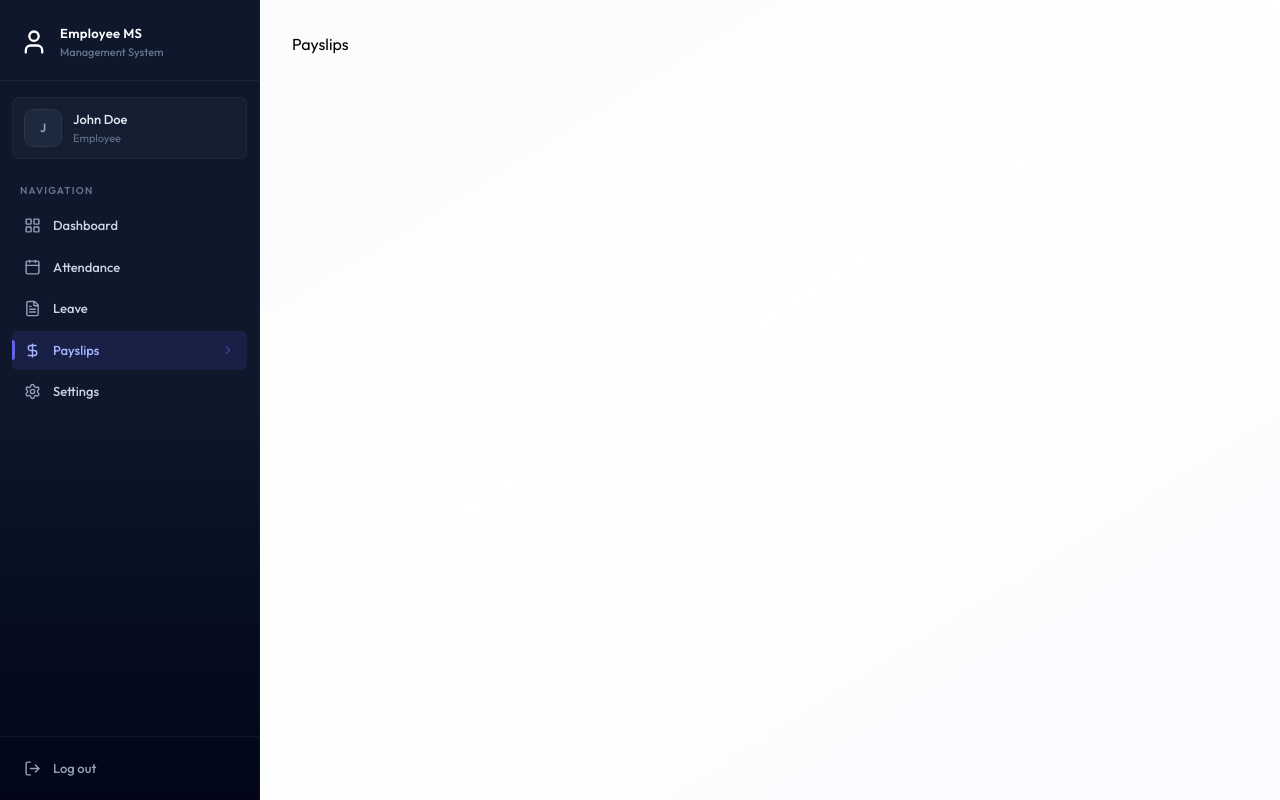
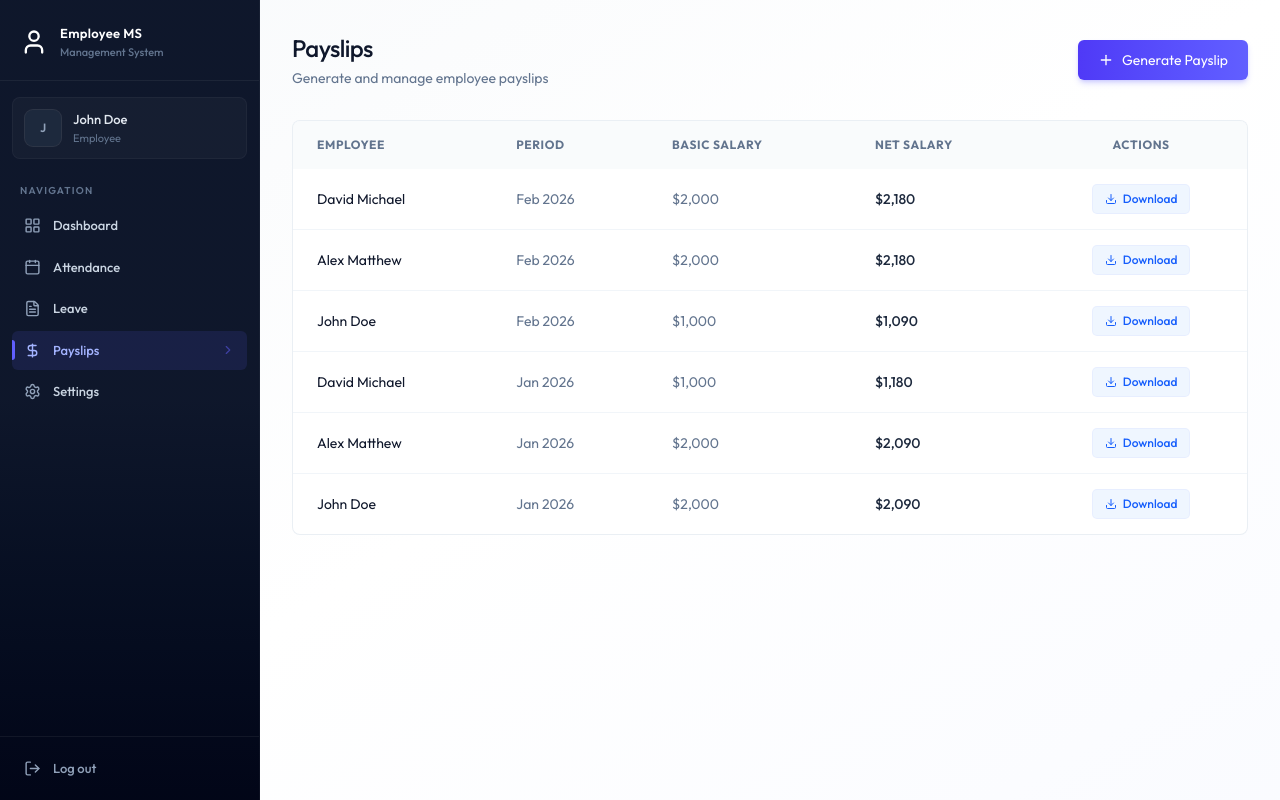
Before and after one commit to Manish-Dewangan/EmpTrack, a React (Vite) app in the folder client/: page /payslips in a window 1280 px wide. Built offline with nearby package versions, Linux system fonts and the light colour scheme.

Commit message:
Payslip page UI completed

```diff
--- /dev/null
+++ b/client/src/components/payslip/GeneratePayslipForm.jsx
@@ -0,0 +1,97 @@
+import { Loader2, Plus, X } from 'lucide-react'
+import React, { useState } from 'react'
+
+const GeneratePayslipForm = ({ employees, onSuccess }) => {
+    const [isOpen, setIsOpen] = useState(false)
+    const [loading, setLoading] = useState(false)
+
+    if (!isOpen) return (<button onClick={() => setIsOpen(true)} className="btn-primary flex items-center gap-2">
+        <Plus className='w-4 h-4' /> Generate Payslip
+
+    </button>)
+
+    const handleSubmit = async (e) => {
+        e.preventDefault()
+        setLoading(true)
+
+
+    }
+    return (
+        <div className='fixed inset-0 bg-black/40 backdrop-blur-sm flex items-center justify-center z-50 p-4'>
+            <div className='card max-w-lg w-full p-6 animate-slide-up'>
+                <div className='flex justify-between items-center mb-6'>
+                    <h3 className='text-lg font-semibold text-slate-900'>Generate Monthly Payslip</h3>
+                    <button onClick={() => setIsOpen(false)} className='text-slate-400 hover:text-slate-600'>
+                        <X className='w-5 h-5' />
+                    </button>
+
+                </div>
+                <form onSubmit={handleSubmit} className='space-y-4'>
+
+                    {/* Select Employee */}
+                    <div>
+                        <label className="block text-sm font-medium text-slate-700 mb-2">Select Employee</label>
+
+                        <select name='employeeId' required>
+                            {employees.map((e) => (
+                                <option key={e._id || e.id}>
+                                    {e.firstName} {e.lastName} ({e.position})
+                                </option>
+                            ))}
+                        </select>
+                    </div>
+
+                    {/* Select Month and year */}
+                    <div className='grid grid-cols-2 gap-4'>
+                        <div>
+                            <label className="block text-sm font-medium text-slate-700 mb-2">Month</label>
+                            <select name="month">
+                                {Array.from({ length: 12 }, (_, i) => i + 1).map((m) => (
+                                    <option key={m} value={m}>
+                                        {m}
+                                    </option>
+                                ))}
+                            </select>
+
+                        </div>
+                        <div>
+                            <label className="block text-sm font-medium text-slate-700 mb-2">Year</label>
+                            <input type="number" name='year' defaultValue={new Date().getFullYear()} required />
+
+                        </div>
+                    </div>
+
+                    {/* Basic Salary */}
+                    <div>
+                        <label className="block text-sm font-medium text-slate-700 mb-2">Basic Salary</label>
+                        <input type="number" name='basicSalary' required placeholder='5000' />
+                    </div>
+                    {/* Allowances & Deductions */}
+                    <div className='grid grid-cols-2 gap-4'>
+                        <div>
+                            <label className="block text-sm font-medium text-slate-700 mb-2">Allowances</label>
+                            <input type="number" name='allowances' defaultValue="0" />
+
+                        </div>
+                        <div>
+                            <label className="block text-sm font-medium text-slate-700 mb-2">Deductions</label>
+                            <input type="number" name='deductions' defaultValue="0" />
+
+                        </div>
+                    </div>
+                    {/* Buttons */}
+                    <div className="flex gap-3 justify-end pt-2">
+                        <button type='button' onClick={() => setIsOpen(false)} className='btn-secondary'>Cancel</button>
+                        <button type='submit' disabled={loading} className='btn-primary flex items-center'>
+                            {loading && <Loader2 className='w-4 h-4 mr-2 animate-spin' />}
+                            {loading ? "Generating" : "Generate"}</button>
+                    </div>
+                </form>
+
+            </div>
+
+        </div>
+    )
+}
+
+export default GeneratePayslipForm
--- /dev/null
+++ b/client/src/components/payslip/PaySlipList.jsx
@@ -0,0 +1,68 @@
+import { format } from 'date-fns';
+import { Download } from 'lucide-react';
+import React from 'react'
+
+const PaySlipList = ({ payslip, isAdmin }) => {
+    return (
+        <div className="card overflow-hidden">
+            <div className="overflow-x-auto">
+                <table className="table-modern">
+                    <thead>
+                        <tr>
+                            {isAdmin && <th>Employee</th>}
+                            <th>Period</th>
+                            <th>Basic Salary</th>
+                            <th>Net Salary</th>
+                            <th className="text-center">Actions</th>
+                        </tr>
+                    </thead>
+                    <tbody>
+                        {payslip.length === 0 ? (
+                            <tr>
+                                <td
+                                    colSpan={5}
+                                    className="text-center py-12 text-slate-400"
+                                >
+                                    No payslip found
+                                </td>
+                            </tr>
+                        ) : (
+                            payslip.map((payslip) => {
+                                return (
+                                    <tr key={payslip._id || payslip.id}>
+                                        {isAdmin && (
+                                            <td className=" text-slate-900">
+                                                {payslip.employee?.firstName} {payslip.employee?.lastName}
+                                            </td>
+                                        )}
+
+                                        <td className='text-slate-500'>
+                                            {format(new Date(payslip.year, payslip.month - 1), "MMM yyyy")}
+                                        </td>
+                                        <td className="text-slate-500">
+                                            ${payslip.basicSalary?.toLocaleString()}
+                                        </td>
+                                        <td className=" font-medium text-slate-800">
+                                            ${payslip.netSalary?.toLocaleString()}
+                                        </td>
+
+                                        <td className="text-center">
+                                            <button
+                                                onClick={() => window.open(`/print/payslips/${payslip._id || payslip.id}`)}
+                                                className='inline-flex items-center px-3 py-1.5 text-xs font-medium rounded text-blue-600 bg-blue-50 hover:bg-blue-100 transition-colors ring-1 ring-blue-600/10'>
+                                                <Download className="w-3 h-3 mr-1.5" /> Download
+                                            </button>
+                                        </td>
+
+                                    </tr>
+                                );
+                            })
+                        )}
+                    </tbody>
+                </table>
+            </div>
+        </div>
+    )
+}
+
+export default PaySlipList
--- a/client/src/pages/Payslips.jsx
+++ b/client/src/pages/Payslips.jsx
@@ -1,7 +1,45 @@
-import React from "react";
+import { useCallback, useEffect, useState } from "react";
+import { dummyEmployeeData, dummyPayslipData } from "../assets/assets";
+import Loading from "../components/Loading";
+import PaySlipList from "../components/payslip/PaySlipList";
+import GeneratePayslipForm from "../components/payslip/GeneratePayslipForm";
 
 const Payslips = () => {
-  return <div>Payslips</div>;
+  const [payslips, setPayslips] = useState([]);
+  const [employees, setEmployees] = useState([]);
+  const [loading, setLoading] = useState(true);
+  const isAdmin = true;
+
+  const fetchPayslips = useCallback(async () => {
+    setPayslips(dummyPayslipData);
+    setTimeout(() => {
+      setLoading(false);
+    }, 1000);
+  }, []);
+
+  useEffect(() => {
+    fetchPayslips();
+  }, [fetchPayslips]);
+
+  useEffect(() => {
+    if (isAdmin) setEmployees(dummyEmployeeData);
+  }, [isAdmin]);
+
+  if (loading) return <Loading />;
+
+  return <div className="animate-fade-in">
+    <div className="flex flex-col sm:flex-row justify-between items-start sm:items-center gap-4 mb-8">
+      <div>
+        <h1 className="page-title">Payslips</h1>
+        <p className="page-subtitle">{isAdmin ? "Generate and manage employee payslips" : "Your Playslip history"}</p>
+      </div>
+      {isAdmin && <GeneratePayslipForm employees={employees} onSuccess={fetchPayslips} />}
+    </div>
+    <PaySlipList
+      payslip={payslips}
+      isAdmin={isAdmin}
+    />
+  </div>;
 };
 
 export default Payslips;
```
